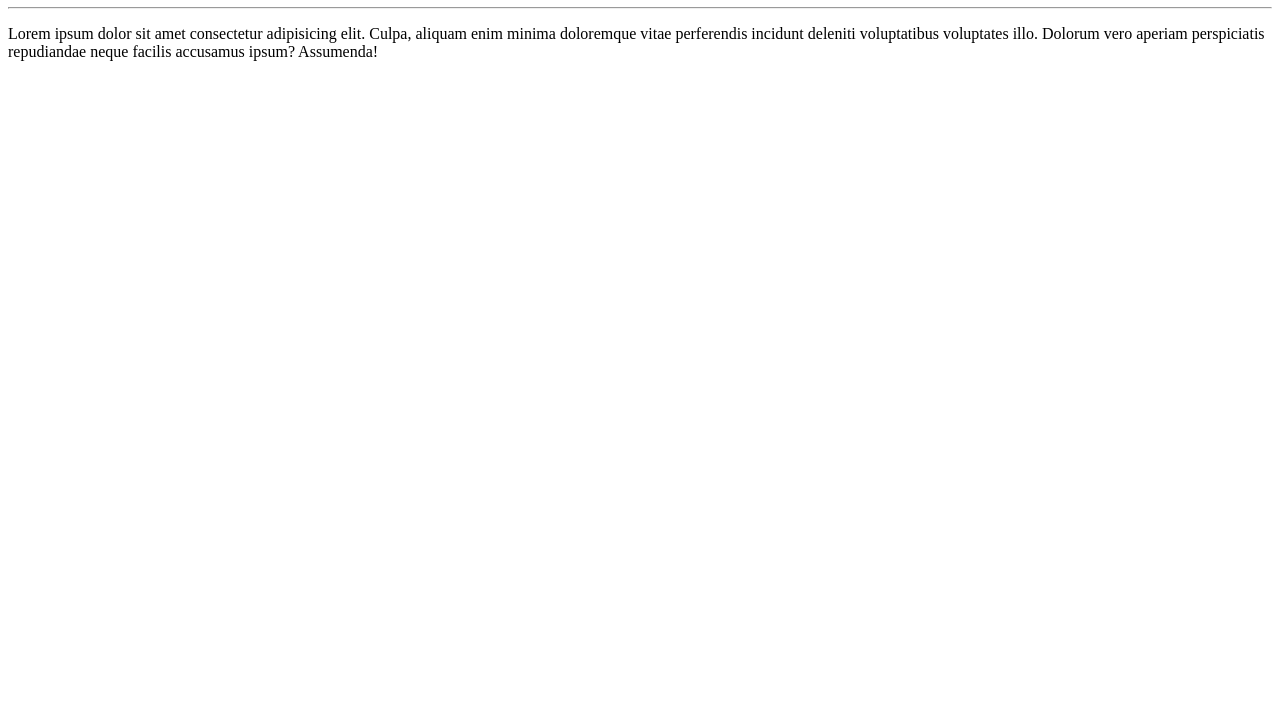
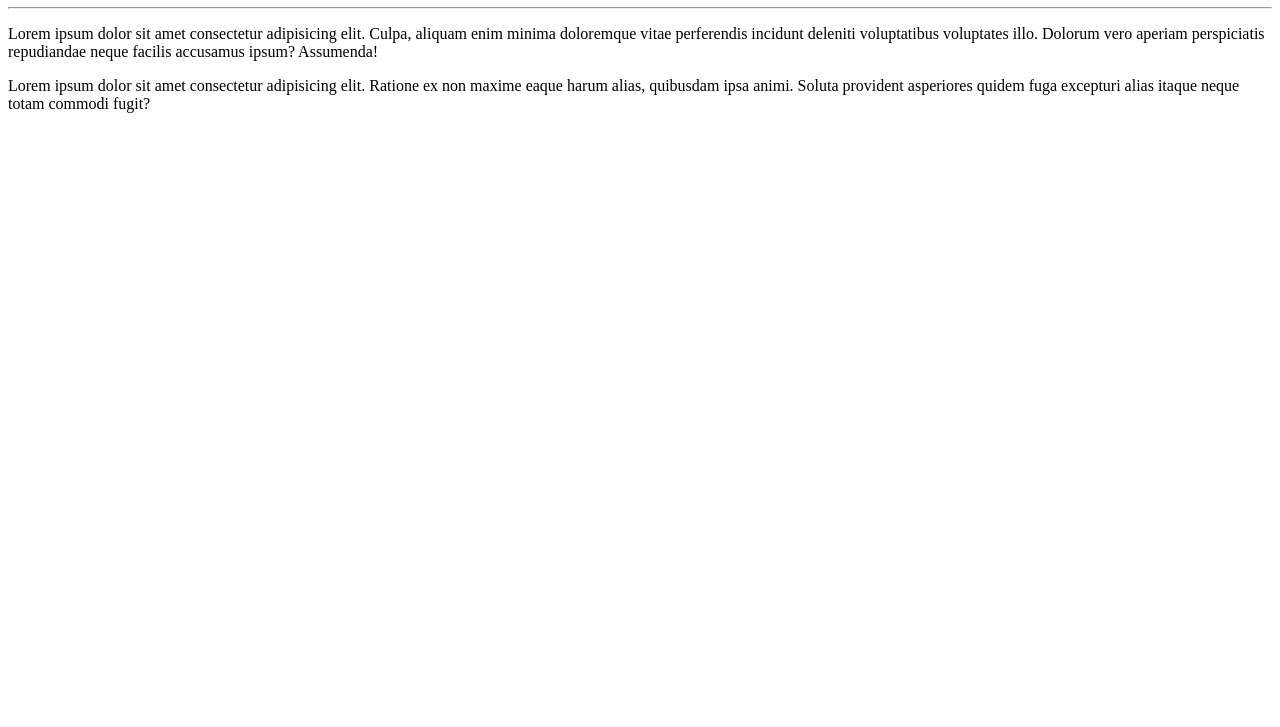
Before and after one commit to nelsonferreira67/Ola-Mundo, a plain HTML site: page site-exemplo/index.html in a window 1280 px wide. Shown: the part 73-800 px from the top of the page. Drawn offline with Linux system fonts and the light colour scheme.

Commit message:
Adicionei mais um parágrafo

```diff
--- a/site-exemplo/index.html
+++ b/site-exemplo/index.html
@@ -16,5 +16,10 @@
        Dolorum vero aperiam perspiciatis repudiandae
        neque facilis accusamus ipsum? Assumenda!
     </p>
+    <p>Lorem ipsum dolor sit amet consectetur adipisicing elit.
+        Ratione ex non maxime eaque harum alias, quibusdam ipsa animi.
+        Soluta provident asperiores quidem fuga excepturi
+        alias itaque neque totam commodi fugit?
+    </p>
 </body>
 </html>
```
